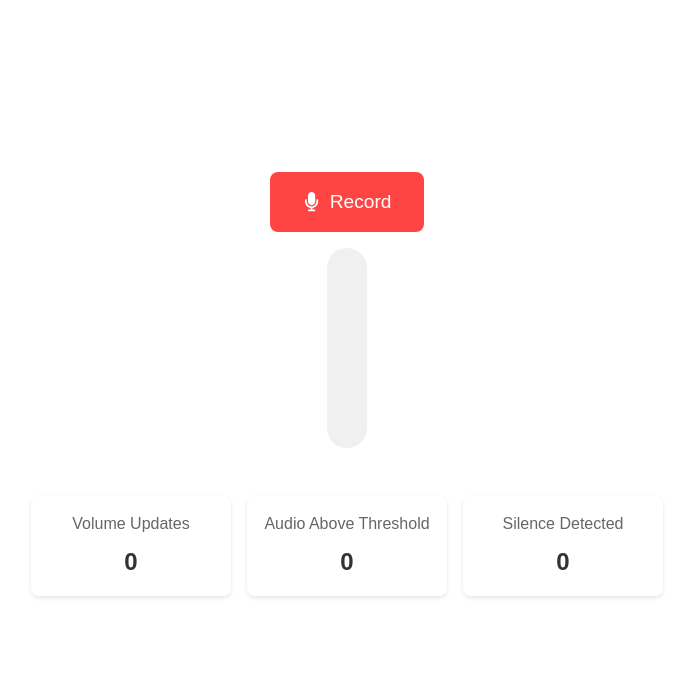
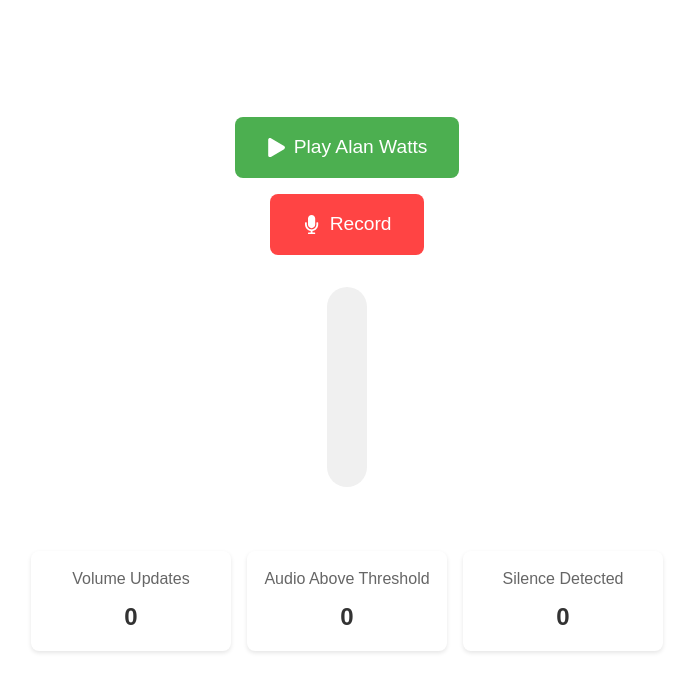
Before and after one commit to jasonmcaffee/cursor-audio-visualizer, a Next.js app: page / in a window 1280 px wide. Shown: the top 692 px of the page, without its empty margins (293-986 px from the left). Built offline with nearby package versions, Linux system fonts and the light colour scheme.

Commit message:
play mp3 file and experiment with echo cancellation

```diff
--- a/src/app/page.module.css
+++ b/src/app/page.module.css
@@ -5,6 +5,40 @@
   justify-content: center;
   min-height: 100vh;
   padding: 2rem;
+  gap: 1rem;
+}
+
+.playButton {
+  display: flex;
+  align-items: center;
+  gap: 0.5rem;
+  padding: 1rem 2rem;
+  font-size: 1.2rem;
+  background-color: #4CAF50;
+  color: white;
+  border: none;
+  border-radius: 8px;
+  cursor: pointer;
+  transition: all 0.2s;
+}
+
+.playButton:hover {
+  background-color: #45a049;
+}
+
+.playButton:active {
+  transform: scale(0.98);
+}
+
+.playButton:disabled {
+  background-color: #cccccc;
+  cursor: not-allowed;
+  opacity: 0.7;
+}
+
+.playButton.playing {
+  background-color: #388E3C;
+  animation: pulse-green 1.5s infinite;
 }
 
 .recordButton {
@@ -21,20 +55,26 @@
   transition: all 0.2s;
 }
 
-.recordButton:hover {
+.recordButton:hover:not(:disabled) {
   background-color: #ff6666;
 }
 
-.recordButton:active {
+.recordButton:active:not(:disabled) {
   transform: scale(0.98);
+}
+
+.recordButton:disabled {
+  background-color: #cccccc;
+  cursor: not-allowed;
+  opacity: 0.7;
 }
 
 .recordButton.recording {
   background-color: #ff0000;
-  animation: pulse 1.5s infinite;
+  animation: pulse-red 1.5s infinite;
 }
 
-@keyframes pulse {
+@keyframes pulse-red {
   0% {
     box-shadow: 0 0 0 0 rgba(255, 0, 0, 0.4);
   }
@@ -45,3 +85,15 @@
     box-shadow: 0 0 0 0 rgba(255, 0, 0, 0);
   }
 }
+
+@keyframes pulse-green {
+  0% {
+    box-shadow: 0 0 0 0 rgba(76, 175, 80, 0.4);
+  }
+  70% {
+    box-shadow: 0 0 0 10px rgba(76, 175, 80, 0);
+  }
+  100% {
+    box-shadow: 0 0 0 0 rgba(76, 175, 80, 0);
+  }
+}
--- a/src/app/page.tsx
+++ b/src/app/page.tsx
@@ -1,6 +1,6 @@
 'use client';
 
-import { FaMicrophone } from 'react-icons/fa';
+import { FaMicrophone, FaPlay, FaPause } from 'react-icons/fa';
 import { useState, useEffect } from 'react';
 import styles from './page.module.css';
 import LoudnessMeter from './components/LoudnessMeter';
@@ -16,17 +16,34 @@
   const [silenceDetectedCount, setSilenceDetectedCount] = useState(0);
   const [audioMeter, setAudioMeter] = useState<AudioLoudnessMeter | null>(null);
   const [audioPlayer, setAudioPlayer] = useState<WebAudioPlayer | null>(null);
+  const [isPlaying, setIsPlaying] = useState(false);
 
   useEffect(() => {
+    const player = new WebAudioPlayer();
+    setAudioPlayer(player);
     return () => {
       if (audioMeter) {
         audioMeter.stop();
       }
-      if (audioPlayer) {
-        audioPlayer.dispose();
+      if (player) {
+        player.dispose();
       }
     };
-  }, [audioMeter, audioPlayer]);
+  }, [audioMeter]);
+
+  const handlePlayClick = async () => {
+    if (!audioPlayer) return;
+    if (isPlaying) {
+      audioPlayer.stop();
+    } else {
+      try {
+        await audioPlayer.playAudioFile('sounds/Alan Watts - Buddhism Religion of No Religion  1.mp3');
+      } catch (error) {
+        console.error('Error playing audio file:', error);
+      }
+    }
+    setIsPlaying(!isPlaying);
+  };
 
   const handleRecordClick = async () => {
     if (isRecording) {
@@ -51,12 +68,14 @@
           try {
             // await player.playAudioFile('sounds/confirmation-sound-12.mp3');
             // meter.resetSilenceDetection();
+            console.log('audio above threshold detected');
             await player.playAudioBlob(audioBlob);
           } catch (error) {
             console.error('Error playing audio:', error);
           }
         },
         onSilenceDetected: async (audioBlob: Blob) => {
+          console.log('silence detected');
           await player.playAudioBlob(audioBlob);
           setSilenceDetectedCount(prev => prev + 1);
           try {
@@ -75,6 +94,14 @@
   return (
     <main className={styles.container}>
       <button
+        className={`${styles.playButton} ${isPlaying ? styles.playing : ''}`}
+        onClick={handlePlayClick}
+      >
+        {isPlaying ? <FaPause /> : <FaPlay />}
+        {isPlaying ? 'Pause' : 'Play Alan Watts'}
+      </button>
+
+      <button
         className={`${styles.recordButton} ${isRecording ? styles.recording : ''}`}
         onClick={handleRecordClick}
       >
--- a/src/app/services/AudioLoudnessMeter.ts
+++ b/src/app/services/AudioLoudnessMeter.ts
@@ -50,7 +50,7 @@
 
   // Configuration options with defaults
   private config = {
-    loudnessThreshold: 2,           // Default loudness threshold (0-100)
+    loudnessThreshold: 5,           // Default loudness threshold (0-100)
     silenceDuration: 1000,          // Duration of silence before callback (ms)
     initialRecordingDuration: 1000, // Initial audio recording duration after trigger (ms)
     preTriggerBufferDuration: 20,  // Audio to keep before trigger (ms)
@@ -97,9 +97,9 @@
 
       this.mediaStream = await navigator.mediaDevices.getUserMedia({
         audio: {
-          echoCancellation: true,
-          noiseSuppression: true,
-          autoGainControl: true,
+          echoCancellation: false,
+          noiseSuppression: false,
+          autoGainControl: false,
         }
       });
 
```
Also changed, not shown: 1 other file (tests, documents, lock files or other folders).
